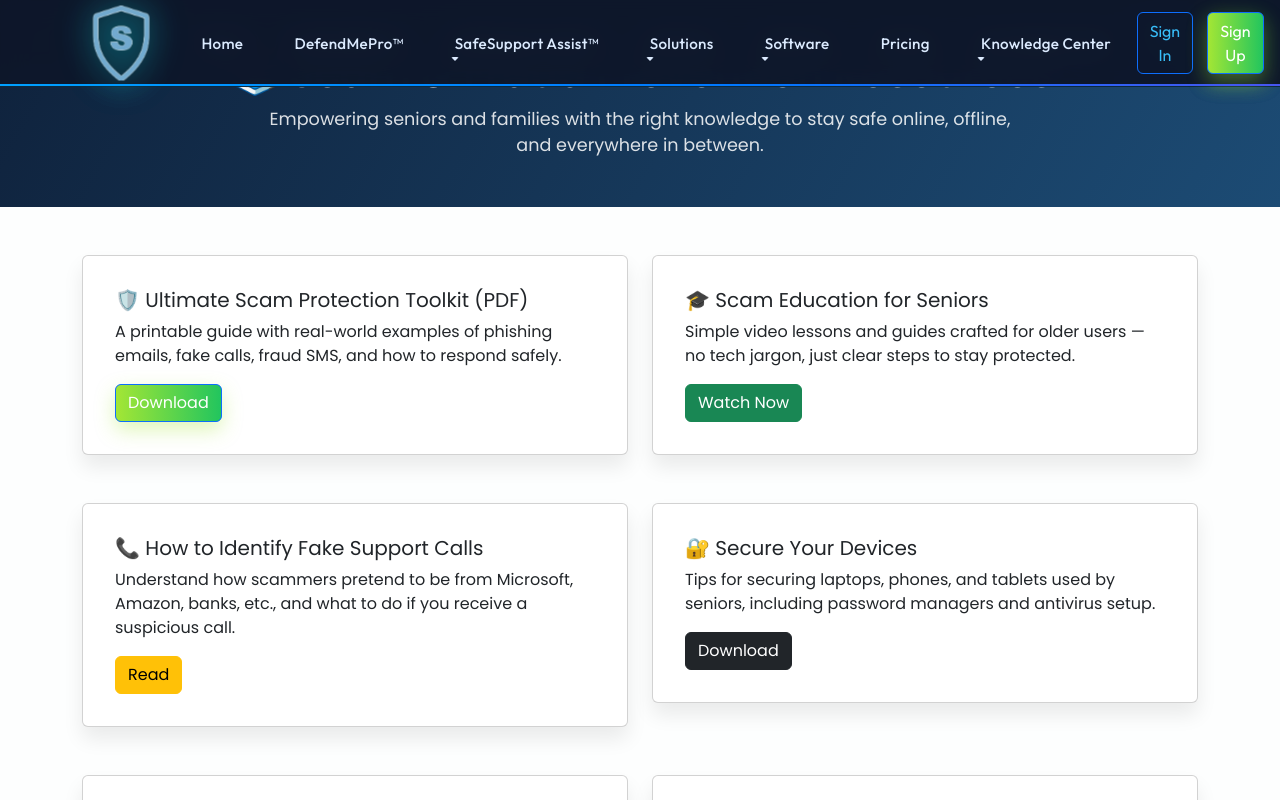
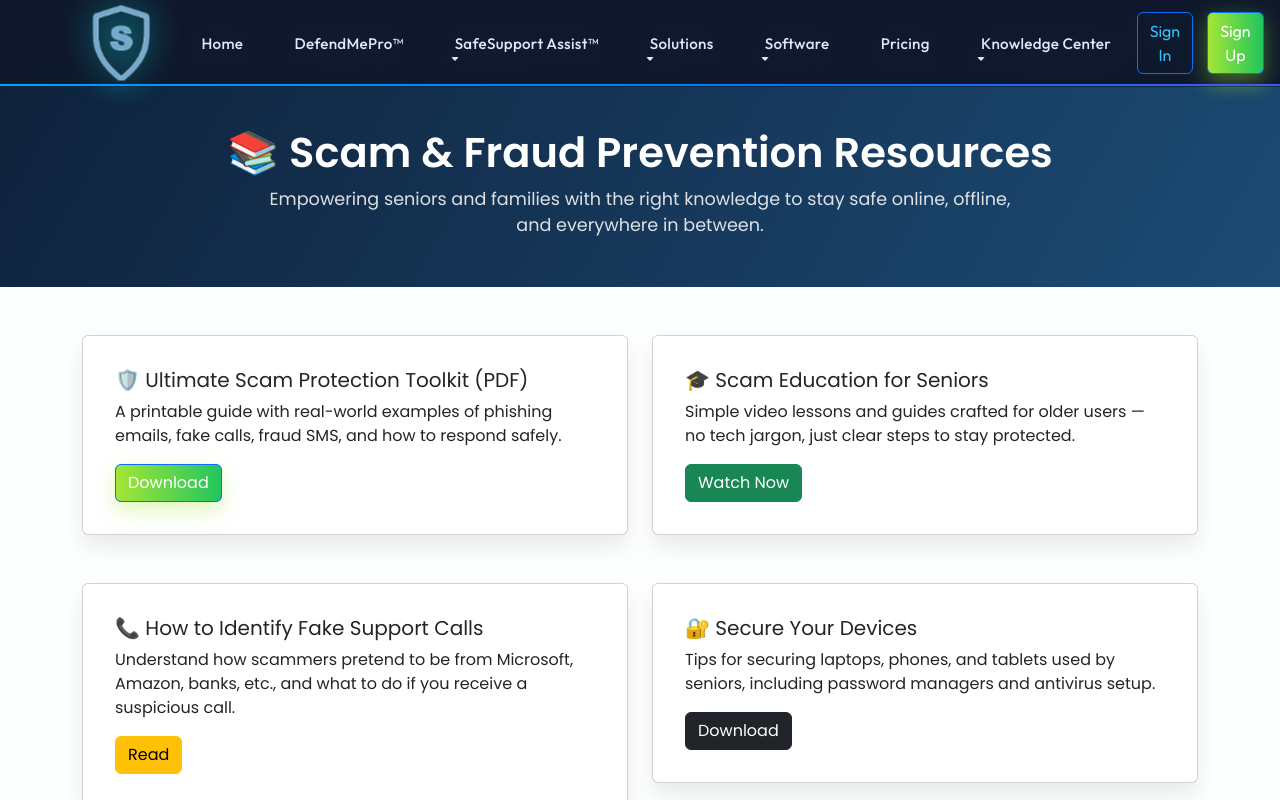
Before and after one commit to Saffron2025/Saffron-Guru, a React (Vite) app in the folder Aura.com/: page /resources in a window 1280 px wide. Shown: the top 800 px of the page. Built offline with nearby package versions, Linux system fonts and the light colour scheme; no server answers; a web font is replaced by a local one.

Commit message:
soemc hanges

```diff
--- a/Aura.com/src/Components/About.css
+++ b/Aura.com/src/Components/About.css
@@ -6,6 +6,7 @@
   padding: 5rem 1.5rem;
   position: relative;
   overflow: hidden;
+
 }
 
 /* Floating gradient aurora */
--- a/Aura.com/src/Pages/HowSaffronWorks.css
+++ b/Aura.com/src/Pages/HowSaffronWorks.css
@@ -1,6 +1,8 @@
 .how-saffron-page {
   background: #fdfefe;
   font-family: 'Poppins', sans-serif;
+  margin-top: 80px;
+
 }
 
 .saffron-hero {
--- a/Aura.com/src/Pages/Pricing.css
+++ b/Aura.com/src/Pages/Pricing.css
@@ -6,6 +6,8 @@
   color: #ffffff !important;   /* force sab text white */
   position: relative;
   overflow: hidden;
+    margin-top: 80px;
+
 }
 
 /* Floating aurora orbs */
--- a/Aura.com/src/Pages/Resources.css
+++ b/Aura.com/src/Pages/Resources.css
@@ -3,6 +3,8 @@
 .resources-page {
   background: #fdfefe;
   font-family: 'Poppins', sans-serif;
+  margin-top: 80px;
+
 }
 
 .resources-hero {
--- a/Aura.com/src/Pages/Solution.css
+++ b/Aura.com/src/Pages/Solution.css
@@ -4,6 +4,8 @@
   background: #f4f9fc;
   font-family: 'Poppins', sans-serif;
   overflow-x: hidden;
+    margin-top: 80px;
+
 }
 
 .solution-hero {
```
